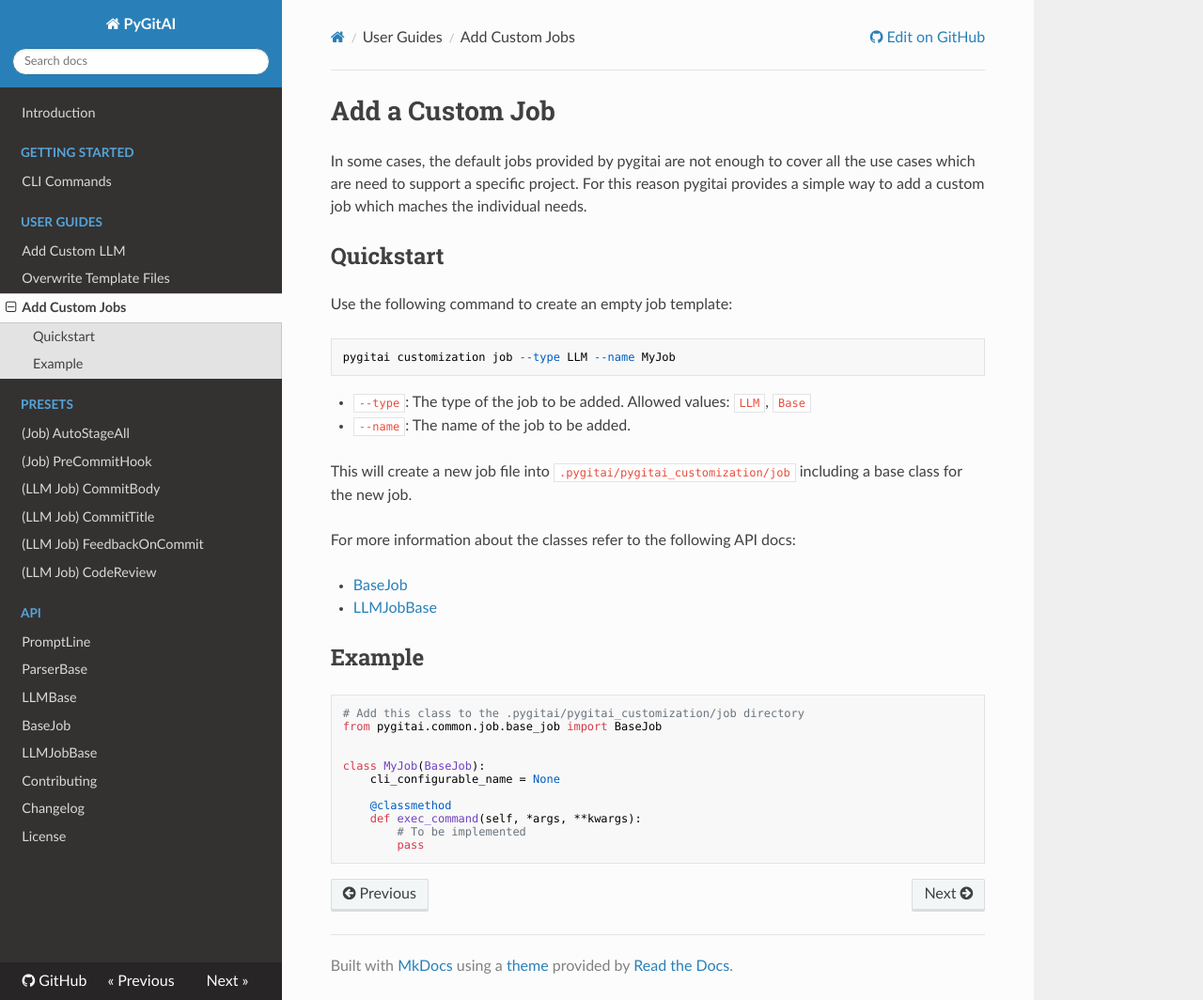
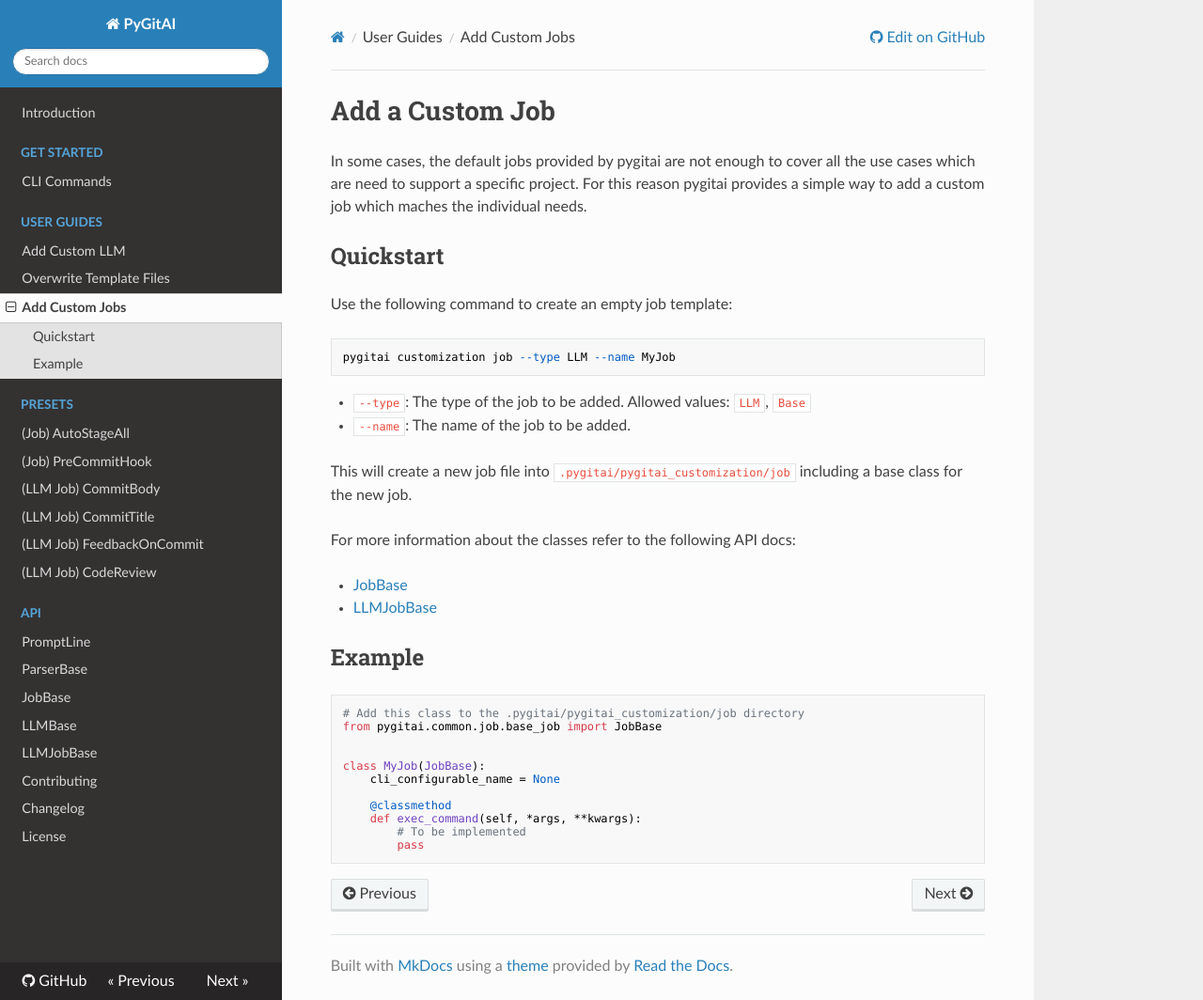
Before and after one commit to JangasCodingplace/pygitai, an MkDocs documentation site: the page built from docs/user-guides/add-custom-jobs.md, in a window 1280 px wide and 1064 px high. Shown: the whole window at 94% size. Built offline with MkDocs 1.6.1, drawn with Linux system fonts in a browser that asks for light colours; nearby versions of some CDN libraries.

Commit message:
Refactored file names and updated deprecated docstrings in docs

````diff
--- a/docs/user_guides/add_custom_jobs.md
+++ b/docs/user-guides/add-custom-jobs.md
@@ -25,7 +25,7 @@ new job.
 For more information about the classes refer to the following API
 docs:
 
-- [BaseJob](../api/BaseJob.md)
+- [JobBase](../api/JobBase.md)
 - [LLMJobBase](../api/LLMJobBase.md)
 
 
@@ -33,10 +33,10 @@ docs:
 
 ```python
 # Add this class to the .pygitai/pygitai_customization/job directory
-from pygitai.common.job.base_job import BaseJob
+from pygitai.common.job.base_job import JobBase
 
 
-class MyJob(BaseJob):
+class MyJob(JobBase):
     cli_configurable_name = None
 
     @classmethod
--- a/mkdocs.yml
+++ b/mkdocs.yml
@@ -4,12 +4,12 @@ edit_uri: https://github.com/JangasCodingplace/pygitai/blob/main/docs/
 
 nav:
   - Introduction: index.md
-  - Getting Started:
-    - CLI Commands: get_started/CLICommands.md
+  - Get Started:
+    - CLI Commands: usage/cli-commands.md
   - User Guides:
-    - Add Custom LLM: user_guides/add_custom_llm.md
-    - Overwrite Template Files: user_guides/overwrite_template_files.md
-    - Add Custom Jobs: user_guides/add_custom_jobs.md
+    - Add Custom LLM: user-guides/add-custom-llm.md
+    - Overwrite Template Files: user-guides/overwrite-template-files.md
+    - Add Custom Jobs: user-guides/add-custom-jobs.md
   - Presets:
     - (Job) AutoStageAll: presets/JobAutoStageAll.md
     - (Job) PreCommitHook: presets/JobPreCommitHook.md
@@ -20,8 +20,8 @@ nav:
   - API:
     - PromptLine: api/PromptLine.md
     - ParserBase: api/ParserBase.md
+    - JobBase: api/JobBase.md
     - LLMBase: api/LLMBase.md
-    - BaseJob: api/BaseJob.md
     - LLMJobBase: api/LLMJobBase.md
   - Contributing: CONTRIBUTING.md
   - Changelog: CHANGELOG.md
--- a/pygitai/assets/customization_templates/jobs/base_job.py.jinja2
+++ b/pygitai/assets/customization_templates/jobs/base_job.py.jinja2
@@ -1,11 +1,11 @@
-from pygitai.common.jobs.base_job import BaseJob
+from pygitai.common.jobs.base import JobBase
 
 
 # don't forget to add this class to __all__ in jobs/__init__.py
 # otherwise it won't be loaded
 
 
-class {{job_name}}(BaseJob):
+class {{job_name}}(JobBase):
     cli_configurable_name = None
 
     @classmethod
--- a/pygitai/assets/customization_templates/jobs/llm_job.py.jinja2
+++ b/pygitai/assets/customization_templates/jobs/llm_job.py.jinja2
@@ -1,4 +1,4 @@
-from pygitai.common.jobs.llm_job import LLMJobBase
+from pygitai.common.jobs.base import LLMJobBase
 
 
 # don't forget to add this class to __all__ in jobs/__init__.py
````
Also changed, not shown: docs/api/BaseJob.md (deleted, +0 -1 lines), docs/api/JobBase.md (added, +1 -0 lines), docs/api/LLMJobBase.md (+1 -1 lines), docs/usage/cli-commands.md (renamed from docs/get_started/CLICommands.md), docs/user-guides/add-custom-llm.md (renamed from docs/user_guides/add_custom_llm.md), docs/user-guides/overwrite-template-files.md (renamed from docs/user_guides/overwrite_template_files.md).
